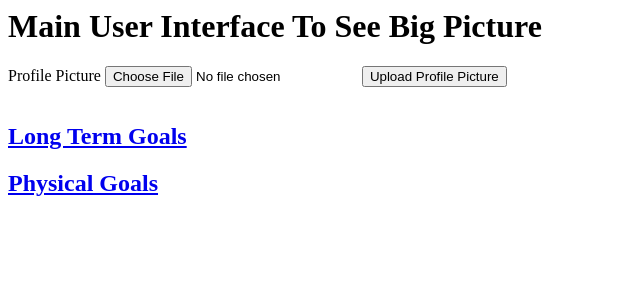
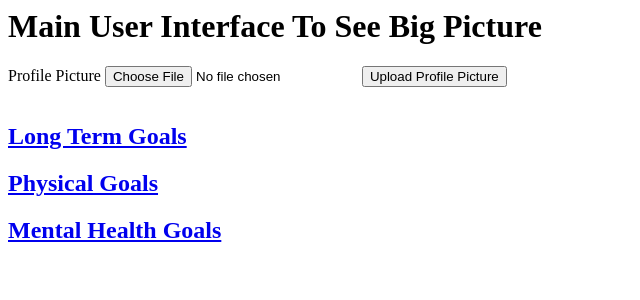
Before and after one commit to ezaboroskie/HealthyMe, a Node server app: page /user in a window 1280 px wide. Shown: the top 300 px of the page, without its empty margins (0-640 px from the left). Run offline with Node 20, Linux system fonts and the light colour scheme; some libraries are stand-ins or nearby versions.

Commit message:
added link to mhealth

```diff
--- a/views/user.mustache
+++ b/views/user.mustache
@@ -19,6 +19,7 @@
 
 <a href="/user-goals"><h2>Long Term Goals</h2>
 <a href="/phealth"><h2>Physical Goals</h2>
+<a href="/mhealth"><h2>Mental Health Goals</h2>
 
 </body>
 
```
